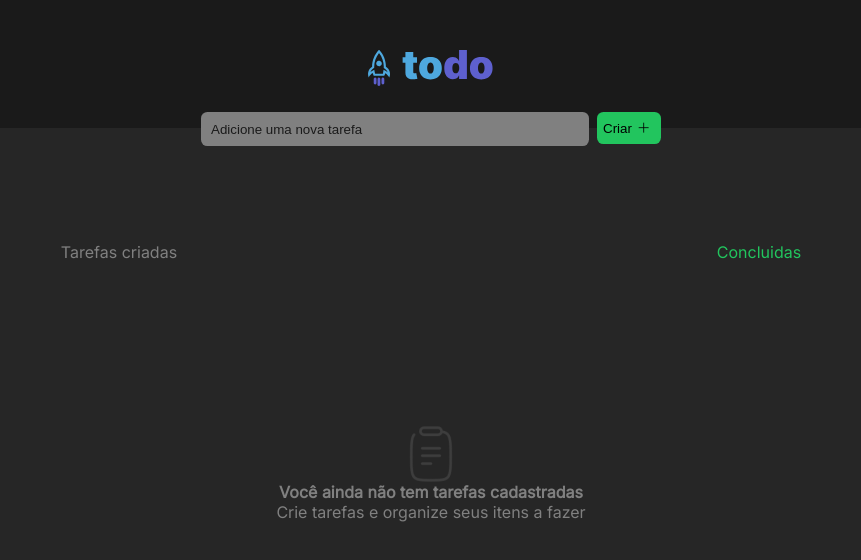
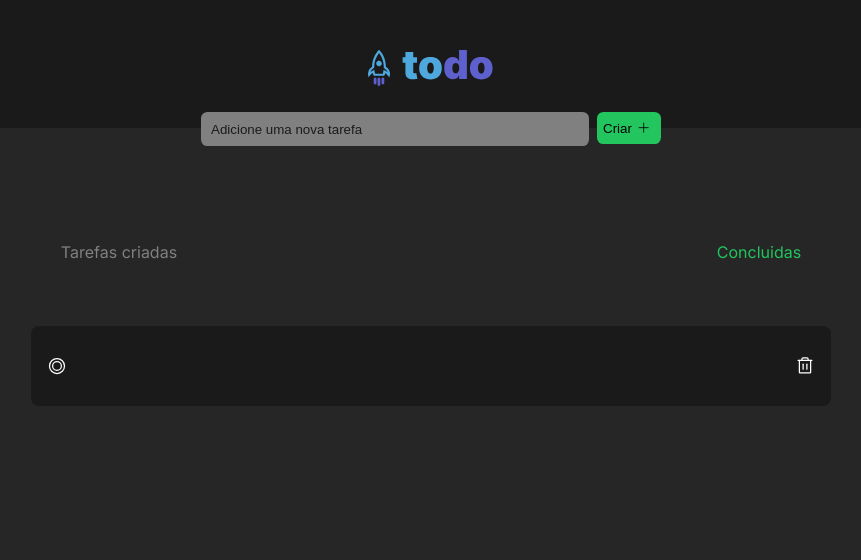
Before and after one commit to rdg-404/ToDoList-ReactJS, a React (Vite) app: page / in a window 1280 px wide. Both pictures are taken after a click on the button "Criar". Shown: the top 560 px of the page, without its empty margins (209-1070 px from the left). Built offline with nearby package versions, Linux system fonts and the light colour scheme.

Commit message:
style taskLista

```diff
--- a/src/components/Dashboard.jsx
+++ b/src/components/Dashboard.jsx
@@ -1,7 +1,7 @@
 import React from 'react'
 import styles from './Dashboard.module.css'
 import Clipboard from '../assets/Clipboard.png'
-import { Plus } from 'phosphor-react'
+import { Plus, RadioButton, Trash } from 'phosphor-react'
 import { useState } from 'react'
 
 
@@ -12,7 +12,14 @@ export function Dashboard (){
     const [input, setInput] = useState('')
 
     function handleAddNewTask(){
+
+        event.preventDefault()
+
         setTasks([...tasks, input])
+
+        setInput('')
+
+
     }
 
     return(
@@ -21,6 +28,7 @@ export function Dashboard (){
 
                 <div className={styles.input}>
                     <input
+                        maxLength="50"
                         onChange={e => setInput(e.target.value)}
                         value={input}
                         className={styles.inputMsg}
@@ -42,15 +50,27 @@ export function Dashboard (){
                     <p className={styles.doneTasks}>Concluidas</p>
                 </div>
 
+                    {tasks.map(task => {
+                        return (
 
-                {tasks.map(task => {
-                    return (
-                        <span>{task}<br/></span>
-                    )
+                            <div className={styles.taskList}>
+                                <RadioButton
+                                    size={20}
+                                    className={styles.checkIcon}
+                                />
+                                <span className={styles.taskItem}>
+                                    {task}
+                                </span>
+                                <Trash
+                                    className={styles.trashIcon}
+                                    size={20}
+                                />
+                            </div>
+                        )
 
-                })}
+                    })}
 
-                <span className={styles.clipboard}>
+                {/* <span className={styles.clipboard}>
                     <img src={Clipboard} alt="Clipboard" />
                 </span>
                 <div className={styles.msg}>
@@ -59,8 +79,8 @@ export function Dashboard (){
                     </h2>
                     <h2 className={styles.msg02}>
                         Crie tarefas e organize seus itens a fazer
-                    </h2>
-                </div>
+                    </h2> */}
+                {/* </div> */}
 
             </div>
 
--- a/src/components/Dashboard.module.css
+++ b/src/components/Dashboard.module.css
@@ -96,3 +96,32 @@
 .doneTasks {
     color: var(--green-500)
 }
+
+
+
+.taskList {
+    flex-wrap: wrap;
+    box-sizing: border-box;
+    display: flex;
+    align-items: center;
+    justify-content: space-between;
+    color: var(--white);
+    background: var(--gray-800);
+    padding: 1rem;
+    width: 50rem;
+    height: 5rem;
+    margin: 3rem auto;
+    border-radius: .5rem;
+
+}
+
+.trashIcon:hover{
+    color: red;
+    cursor: pointer;
+}
+
+
+.checkIcon:hover{
+    color: var(--green-500);
+    cursor: pointer;
+}
```
